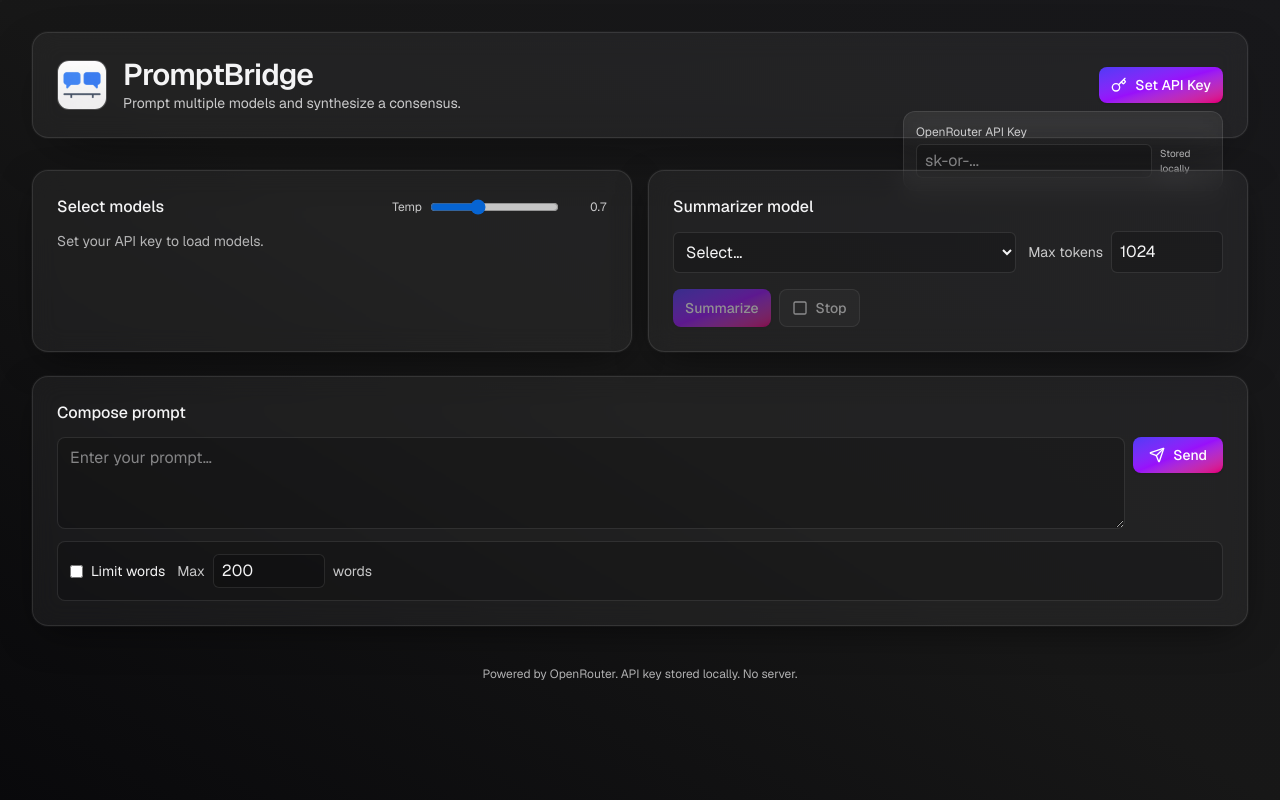
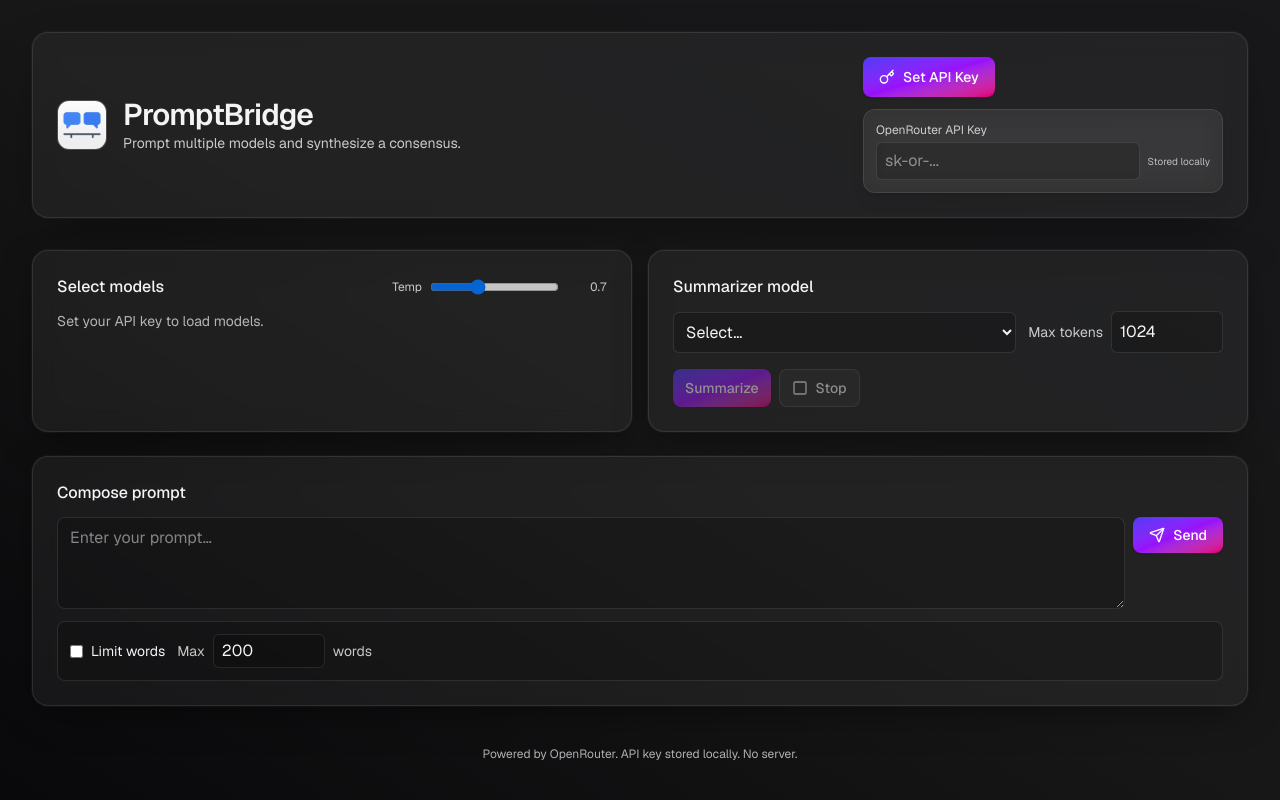
Before and after one commit to lcondliffe/PromptBridge, a Next.js app: page / in a window 1280 px wide. Both pictures are taken after a click on the button "Set API Key". Built offline with nearby package versions, Linux system fonts and the light colour scheme.

Commit message:
UI Fix: API key update element overlap

```diff
--- a/src/app/page.tsx
+++ b/src/app/page.tsx
@@ -268,7 +268,7 @@
       <div className="relative z-10 px-4 sm:px-6 md:px-8">
         {/* Hero header */}
         <section className="py-6 sm:py-8">
-          <div className="flex items-center justify-between rounded-2xl border border-white/10 bg-white/5 backdrop-blur-md shadow-[0_0_0_1px_rgba(255,255,255,0.03),0_20px_60px_-24px_rgba(0,0,0,0.6)] p-4 sm:p-6">
+          <div className="flex flex-col gap-4 sm:flex-row sm:items-center sm:justify-between rounded-2xl border border-white/10 bg-white/5 backdrop-blur-md shadow-[0_0_0_1px_rgba(255,255,255,0.03),0_20px_60px_-24px_rgba(0,0,0,0.6)] p-4 sm:p-6">
             <div className="flex items-center gap-4">
               <div className="shrink-0 rounded-xl overflow-hidden border border-white/10 bg-white/10">
                 <Image src="/logo.webp" width={48} height={48} alt="PromptBridge logo" priority />
@@ -278,17 +278,18 @@
                 <p className="text-sm opacity-80">Prompt multiple models and synthesize a consensus.</p>
               </div>
             </div>
-            <div className="relative">
+            <div className="w-full sm:w-auto">
               <button
-                className="inline-flex items-center gap-2 rounded-lg px-3 py-2 text-sm font-medium bg-gradient-to-br from-indigo-600 via-purple-600 to-pink-600 text-white shadow hover:brightness-110 focus-visible:outline-none focus-visible:ring-2 focus-visible:ring-purple-500/60 transition-[colors,transform] duration-200 active:scale-[0.98]"
+                className="inline-flex items-center gap-2 rounded-lg px-4 py-2.5 text-sm font-medium leading-5 whitespace-nowrap bg-gradient-to-br from-indigo-600 via-purple-600 to-pink-600 text-white shadow hover:brightness-110 focus-visible:outline-none focus-visible:ring-2 focus-visible:ring-purple-500/60 transition-[colors,transform] duration-200 active:scale-[0.98]"
                 onClick={() => setShowKey((v) => !v)}
                 aria-haspopup="dialog"
                 aria-expanded={showKey}
+                aria-controls="api-key-panel"
               >
                 <Key className="size-4" /> {apiKey ? "Update API Key" : "Set API Key"}
               </button>
               {showKey && (
-                <div className="absolute right-0 mt-2 w-[320px] rounded-xl border border-white/10 bg-white/5 backdrop-blur-md shadow-lg p-3">
+                <div id="api-key-panel" className="mt-3 w-full sm:w-[360px] rounded-xl border border-white/10 bg-white/5 backdrop-blur-md shadow-lg p-3">
                   <label className="block text-xs opacity-80 mb-1">OpenRouter API Key</label>
                   <div className="flex items-center gap-2">
                     <input
@@ -296,7 +297,7 @@
                       placeholder="sk-or-..."
                       value={apiKey}
                       onChange={(e) => setApiKey(e.target.value)}
-                      className="flex-1 px-2 py-1 rounded-md border border-white/10 bg-black/20 focus-visible:outline-none focus-visible:ring-2 focus-visible:ring-purple-500/60"
+                      className="flex-1 px-2 py-1.5 rounded-md border border-white/10 bg-black/20 focus-visible:outline-none focus-visible:ring-2 focus-visible:ring-purple-500/60"
                     />
                     <span className="text-[10px] opacity-70">Stored locally</span>
                   </div>
```
